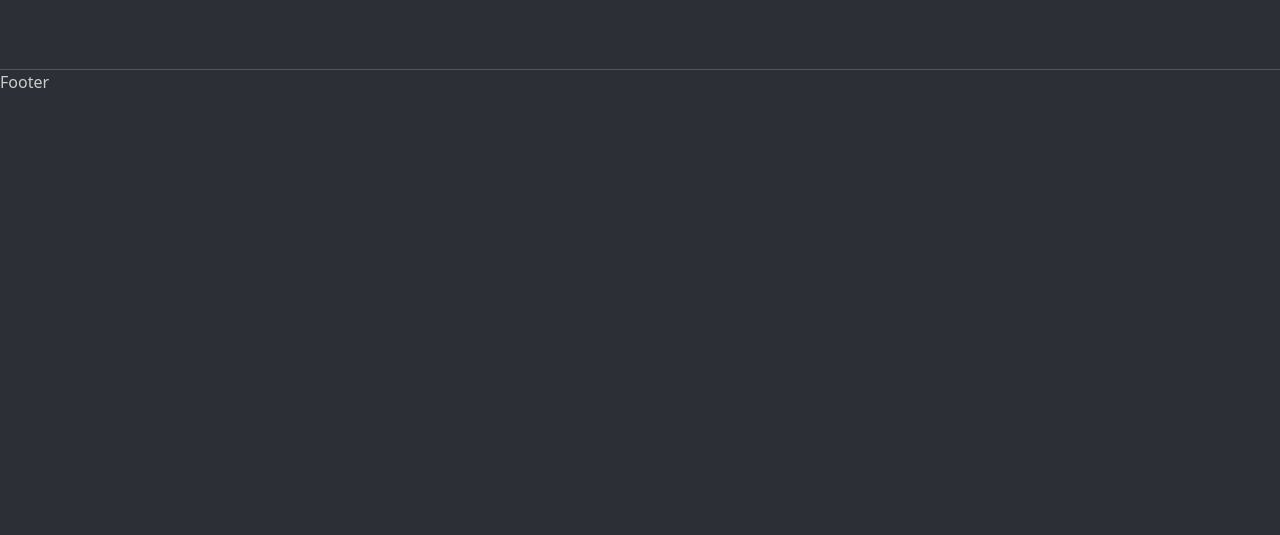
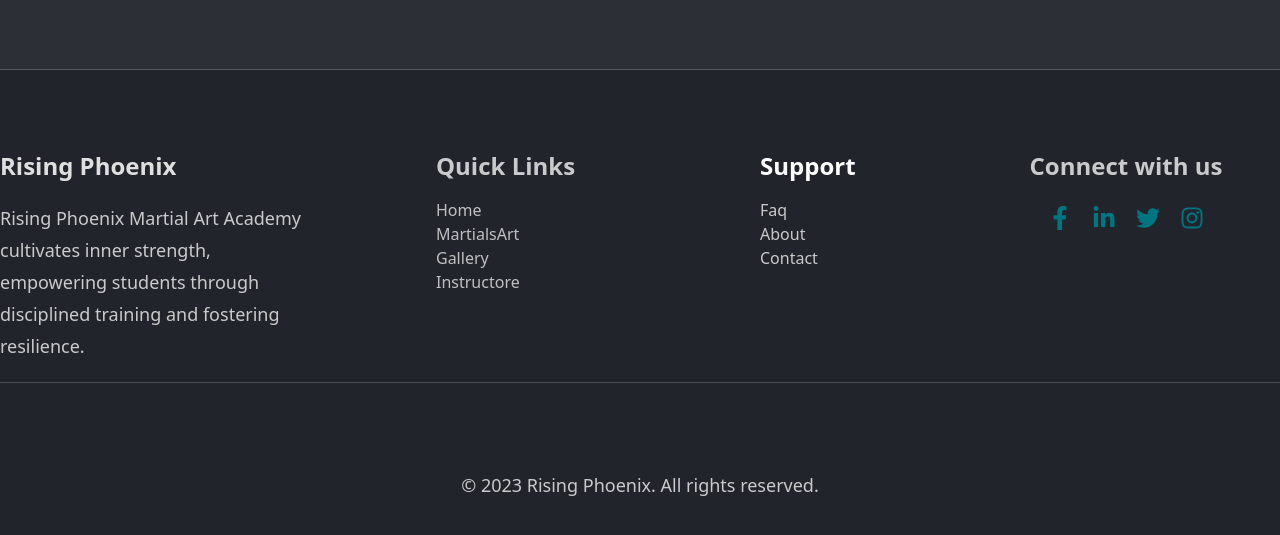
Before and after one commit to kajal-rekha/rising-phoenix, a Next.js app: page / in a window 1280 px wide. Shown: the part 6354-6889 px from the top of the page. Before the commit the page ends 6448 px from the top, so only its background shows below. Built offline with nearby package versions, Linux system fonts and the light colour scheme.

Commit message:
footer added

```diff
--- a/components/Footer.tsx
+++ b/components/Footer.tsx
@@ -1,5 +1,115 @@
+"use client";
+
+import Link from "next/link";
+import {
+  FaFacebookF,
+  FaLinkedinIn,
+  FaTwitter,
+  FaInstagram,
+} from "react-icons/fa";
+
 const Footer = () => {
-  return <div>Footer</div>;
+  return (
+    <footer className=" bg-dark section-padding">
+      <div className="wrapper">
+        <div className="grid grid-cols-1 md:grid-cols-2 lg:grid-cols-4 pb-5  gap-10 md:gap-6 lg:gap-4">
+          <div className="w-full">
+            <Link
+              href="/"
+              className="text-2xl font-semibold text-light/90"
+              data-aos="fade-up"
+            >
+              Rising Phoenix
+            </Link>
+            <p className="text-lg text-light/80 mt-5 w-full leading-8">
+              Rising Phoenix Martial Art Academy cultivates inner strength,
+              empowering students through disciplined training and fostering
+              resilience.
+            </p>
+          </div>
+
+          <div className="w-full ml-28">
+            <h2 className="text-2xl font-semibold text-light/80 mb-4">
+              Quick Links
+            </h2>
+            <div className="text-light/75 gap-3 flex flex-col">
+              <ul>
+                <li>
+                  <Link href="/" className="link-item">
+                    Home
+                  </Link>
+                </li>
+                <li>
+                  <Link href="/#martialsArt" className="link-item">
+                    MartialsArt
+                  </Link>
+                </li>
+                <li>
+                  <Link href="/#gallery" className="link-item">
+                    Gallery
+                  </Link>
+                </li>
+                <li>
+                  <Link href="/#instructor" className="link-item">
+                    Instructore
+                  </Link>
+                </li>
+              </ul>
+            </div>
+          </div>
+
+          <div className="w-full ml-28">
+            <h2 className="text-2xl font-semibold text-white mb-4">Support</h2>
+            <ul>
+              <li>
+                <Link href="/#faq" className="link-item">
+                  Faq
+                </Link>
+              </li>
+              <li>
+                <Link href="/about" className="link-item">
+                  About
+                </Link>
+              </li>
+              <li>
+                <Link href="/contact" className="link-item">
+                  Contact
+                </Link>
+              </li>
+            </ul>
+          </div>
+
+          <div className="w-full ">
+            <div className=" flex flex-col justify-between gap-2 items-center">
+              <h2 className="text-2xl font-semibold mb-4">Connect with us</h2>
+              <div className="social-icons flex gap-5 text-2xl text-accant1">
+                <Link href="https://www.google.com/">
+                  <FaFacebookF />
+                </Link>
+                <Link href="https://www.google.com/">
+                  <FaLinkedinIn />
+                </Link>
+                <Link href="https://www.google.com/">
+                  <FaTwitter />
+                </Link>
+                <Link href="https://www.google.com/">
+                  <FaInstagram />
+                </Link>
+              </div>
+            </div>
+          </div>
+        </div>
+      </div>
+      <div className="justify-center border-t border-light/20 pt-14">
+        <div className="lg:w-full md:w-2/3">
+          <p className="text-center text-light/80 text-lg mt-8">
+            &copy; {new Date().getFullYear()} Rising Phoenix. All rights
+            reserved.
+          </p>
+        </div>
+      </div>
+    </footer>
+  );
 };
 
 export default Footer;
```
